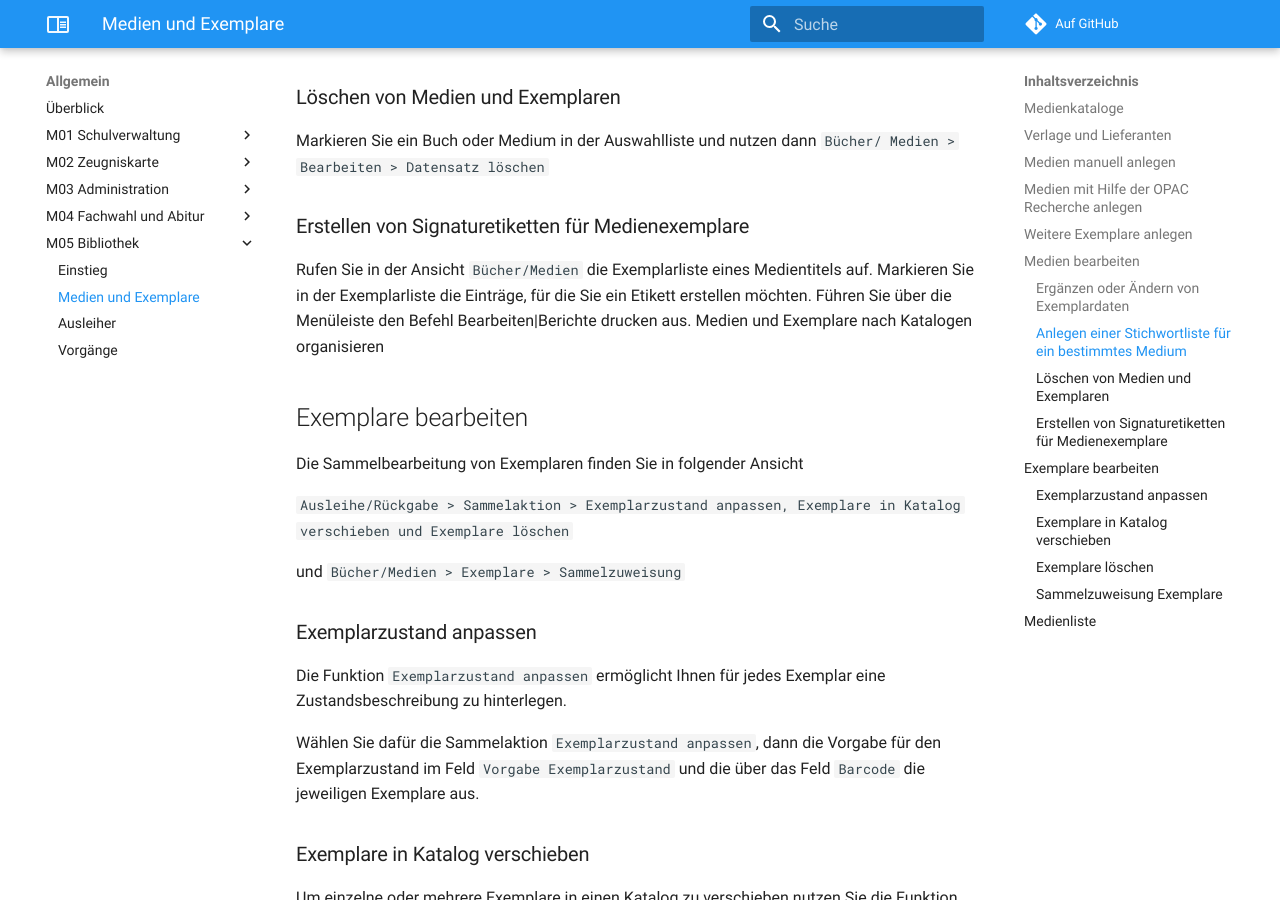
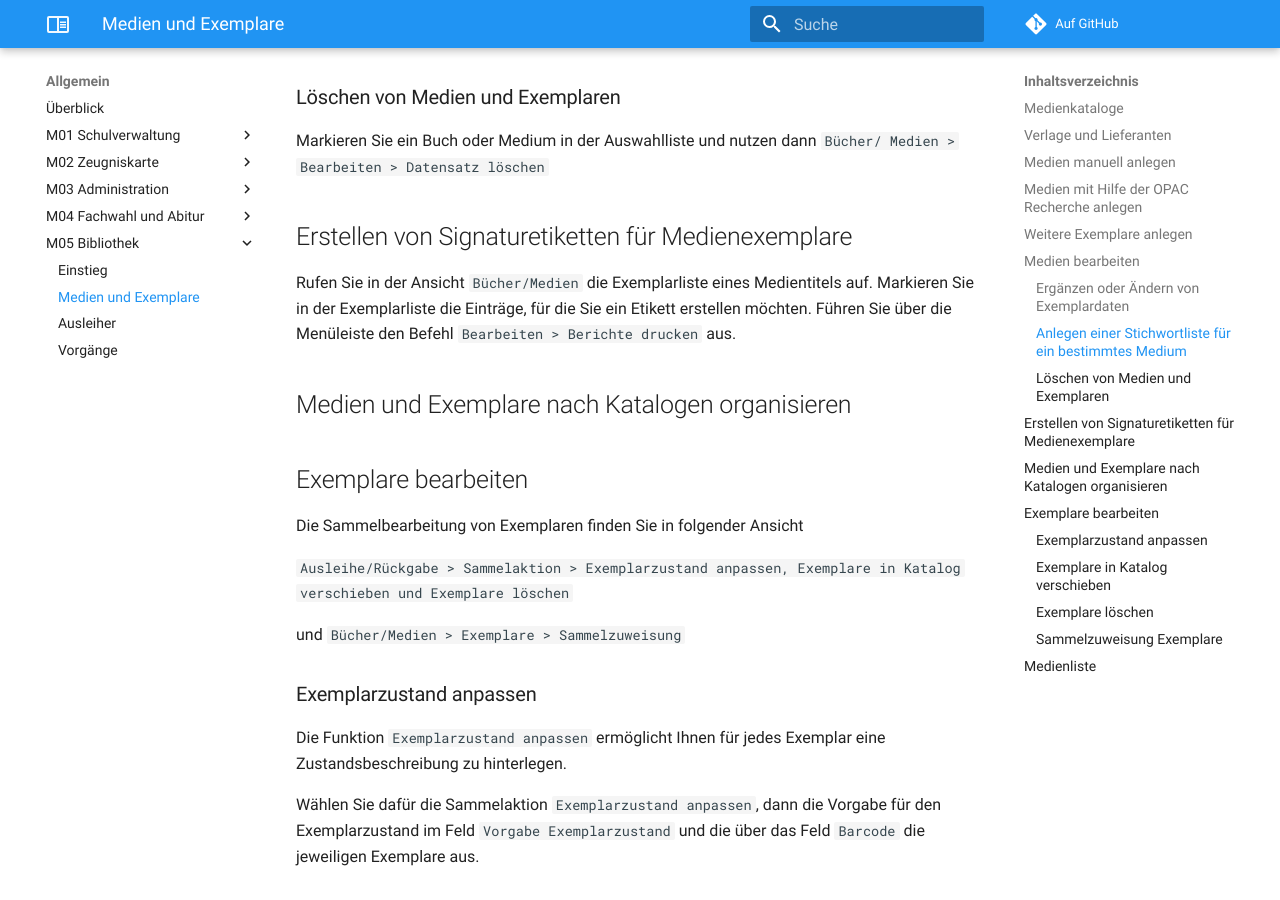
Before and after one commit to stuebersystems/doc.magellan-schulungen.de, an MkDocs documentation site: the page built from docs/m05/02.medien_exemplare.md, in a window 1280 px wide and 900 px high, scrolled down 2113 px. Built offline with MkDocs 1.6.1 and Material for MkDocs 9.7.7, drawn with Linux system fonts in a browser that asks for light colours; comment, search, counter and statistics services are not loaded.

Commit message:
no message

```diff
--- a/docs/m05/02.medien_exemplare.md
+++ b/docs/m05/02.medien_exemplare.md
@@ -64,12 +64,14 @@ Markieren Sie ein Buch oder Medium in der Auswahlliste und nutzen dann `Bücher/
 
 Markieren Sie ein Buch oder Medium in der Auswahlliste und nutzen dann `Bücher/ Medien > Bearbeiten > Datensatz löschen`
 
-### Erstellen von Signaturetiketten für Medienexemplare
+## Erstellen von Signaturetiketten für Medienexemplare
 
 Rufen Sie in der Ansicht `Bücher/Medien` die Exemplarliste eines Medientitels auf.
 Markieren Sie in der Exemplarliste die Einträge, für die Sie ein Etikett erstellen möchten.
-Führen Sie über die Menüleiste den Befehl Bearbeiten|Berichte drucken aus.
-Medien und Exemplare nach Katalogen organisieren
+Führen Sie über die Menüleiste den Befehl `Bearbeiten > Berichte drucken` aus.
+
+
+## Medien und Exemplare nach Katalogen organisieren
 
 
 ## Exemplare bearbeiten
```
